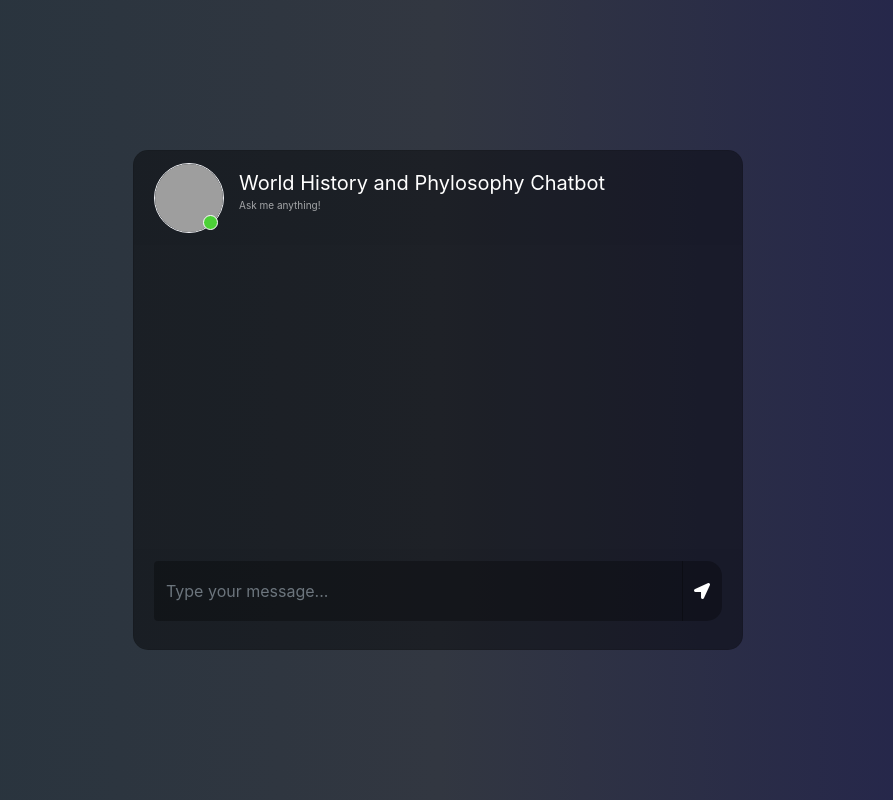
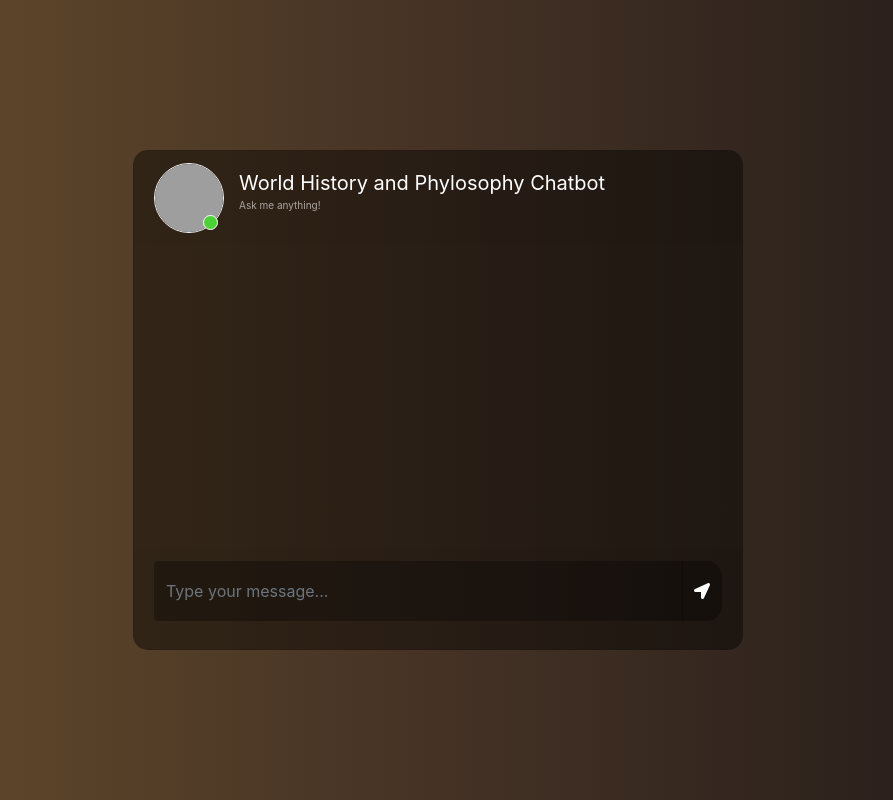
Before and after one commit to peteray-dev/histbot, a Flask app: page / in a window 1280 px wide. Shown: the whole page, without its empty margins (202-1095 px from the left). Run offline with Flask 3, Linux system fonts and the light colour scheme; some libraries are stand-ins or nearby versions; grey boxes are pictures that could not be loaded.

Commit message:
UI updated and other features like memory langlang added

```diff
--- a/static/style.css
+++ b/static/style.css
@@ -1,10 +1,12 @@
-body,html{
-	height: 100%;
-	margin: 0;
-	background: rgb(44, 47, 59);
-   background: -webkit-linear-gradient(to right, rgb(40, 59, 34), rgb(54, 60, 70), rgb(32, 32, 43));
-	background: linear-gradient(to right, rgb(38, 51, 61), rgb(50, 55, 65), rgb(33, 33, 78));
+body, html {
+    height: 100%;
+    margin: 0;
+    background: rgb(41, 30, 20);
+    background: -webkit-linear-gradient(to right, rgb(102, 77, 43), rgb(69, 50, 37), rgb(33, 26, 24));
+    background: linear-gradient(to right, rgb(102, 77, 43), rgb(69, 50, 37), rgb(33, 26, 24));
+    color: #000000; /* Light parchment color for text */
 }
+
 
 .chat{
 	margin-top: auto;
--- a/templates/chat.html
+++ b/templates/chat.html
@@ -21,7 +21,7 @@
 						<div class="card-header msg_head">
 							<div class="d-flex bd-highlight">
 								<div class="img_cont">
-									<img src="https://cdn-icons-png.flaticon.com/512/387/387569.png" class="rounded-circle user_img">
+                                    <img src="https://cdn-icons-png.flaticon.com/512/888/888091.png" class="rounded-circle user_img">
 									<!-- <img src="https://www.prdistribution.com/spirit/uploads/pressreleases/2019/newsreleases/d83341deb75c4c4f6b113f27b1e42cd8-chatbot-florence-already-helps-thousands-of-patients-to-remember-their-medication.png" class="rounded-circle user_img"> -->
 									<span class="online_icon"></span>
 								</div>
@@ -69,7 +69,7 @@
 						type: "POST",
 						url: "/get",
 					}).done(function(data) {
-						var botHtml = '<div class="d-flex justify-content-start mb-4"><div class="img_cont_msg"><img src="https://cdn-icons-png.flaticon.com/512/387/387569.png" class="rounded-circle user_img_msg"></div><div class="msg_cotainer">' + data + '<span class="msg_time">' + str_time + '</span></div></div>';
+						var botHtml = '<div class="d-flex justify-content-start mb-4"><div class="img_cont_msg"><img src="https://cdn-icons-png.flaticon.com/512/888/888091.png" class="rounded-circle user_img_msg"></div><div class="msg_cotainer">' + data + '<span class="msg_time">' + str_time + '</span></div></div>';
 						$("#messageFormeight").append($.parseHTML(botHtml));
 					});
 					event.preventDefault();
```
